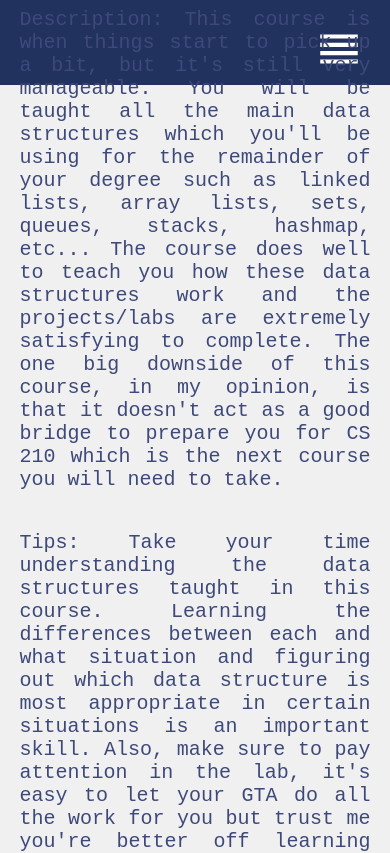
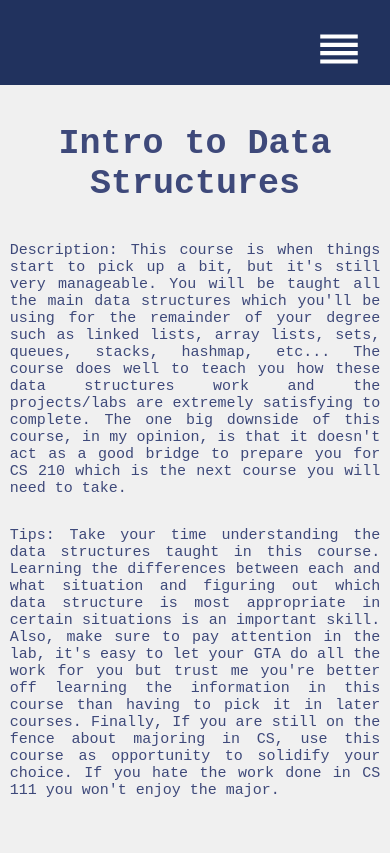
Before and after one commit to HusainYusuf/personal-website, a React (Create React App) app: page /CS-WVU-Course/1 in a window 390 px wide. Shown: the top 853 px of the page. Built offline with nearby package versions, Linux system fonts and the light colour scheme.

Commit message:
CSS stuff

```diff
--- a/src/Styles/ClassDisplay.css
+++ b/src/Styles/ClassDisplay.css
@@ -8,7 +8,6 @@
      }
 
      .class h1 {
-       margin-top: 50px;
        color: #3e497a;
        font-size: 35px;
      }
@@ -17,7 +16,7 @@
        font-size: 20px;
        text-align: justify;
        color: #3e497a;
-       width:90%;
+       width:95%;
        float:right;
      }
 
@@ -25,3 +24,9 @@
        font-size: 60px;
        color: #3e497a;
      }
+
+     @media screen and (max-width: 600px) {
+      .class p {
+        font-size: 15px;
+      }
+    }
```
